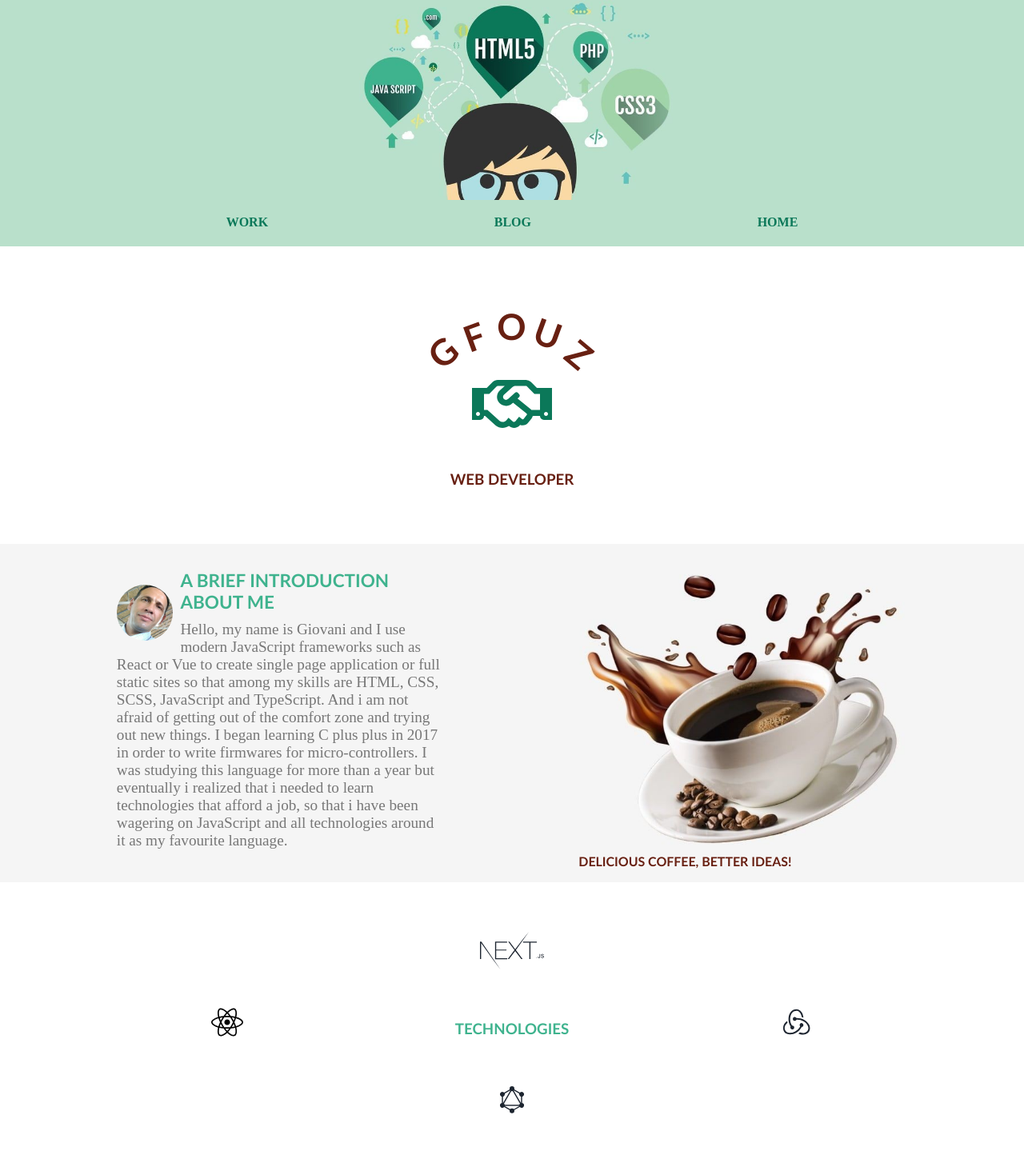
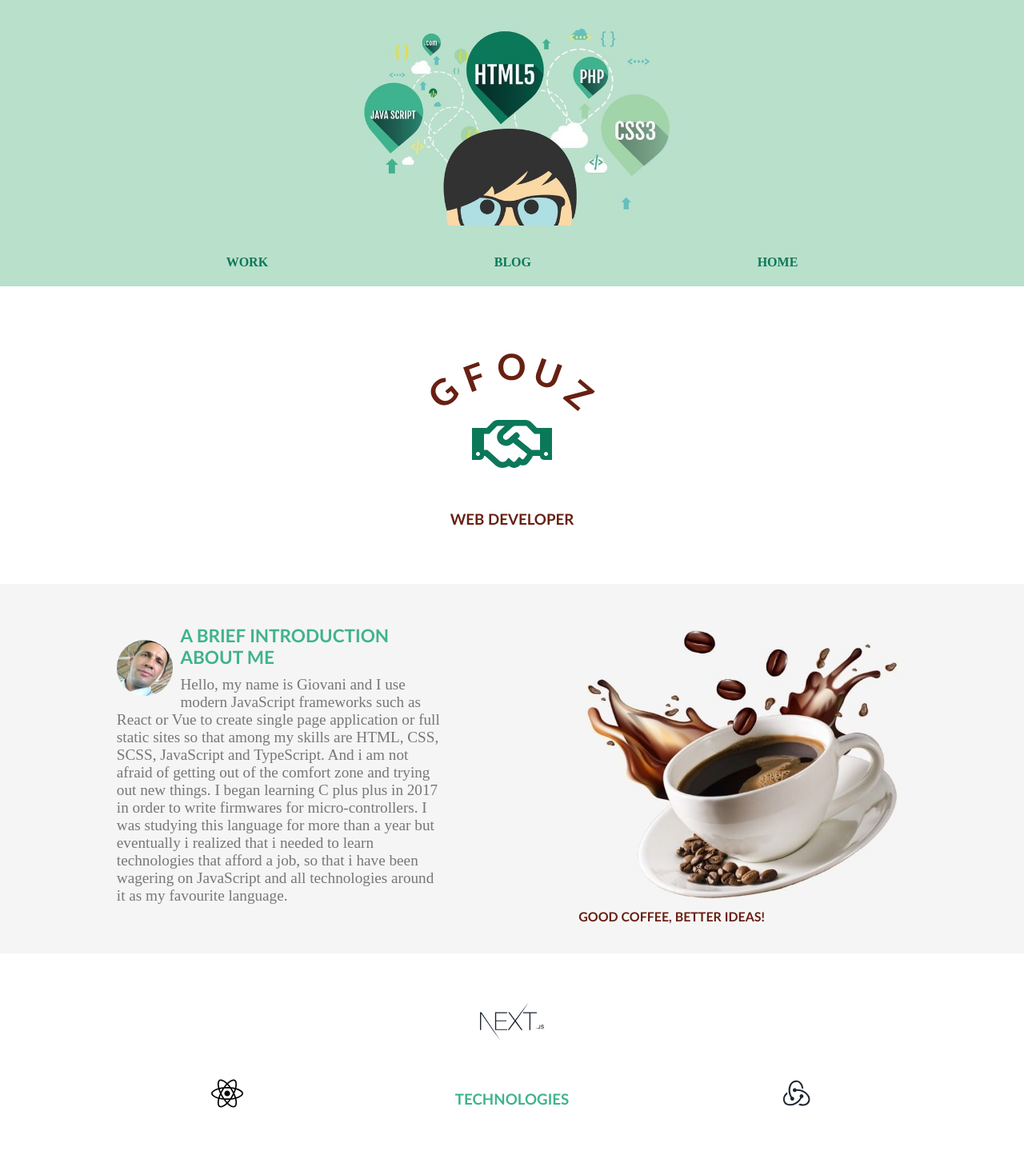
Before and after one commit to gfouz/react-workshop, a React (Vite) app: page /#/about in a window 1280 px wide. Shown: the top 1444 px of the page at 80% size. Built offline with nearby package versions, Linux system fonts and the light colour scheme.

Commit message:
adding some urls and links

```diff
--- a/src/components/contactme/icons.jsx
+++ b/src/components/contactme/icons.jsx
@@ -16,7 +16,7 @@ export const icons = [
     name:"telegram"
   },
   { icon: <FaEnvelope style={fa} />,
-    url: "https://github.com/gfouz",
+    url: "mailto:gfouz1975@gmail.com",
     name:"email"
   },
   {
--- a/src/components/github/Profile.jsx
+++ b/src/components/github/Profile.jsx
@@ -8,24 +8,36 @@ const Profile = () => {
     <>
      <ThemeProvider theme={logo}>
       <StyledProfile>
-        <figure>
-          <img src="./images/workImage.jpg" alt="workImage" />
+        <figure className="profile">
+          <img
+           className="article__image"
+           src="./images/workImage.jpg"
+           alt="workImage" />
+           <h3 className="profile__title">selft-taught</h3>
         </figure>
+        <Section className="theme3">
         <Article>
-        <Outlook>
-        <h4 className="outlook__topic">Mi perspectiva personal</h4>
-        <Myavatar>
+        <h4 className="article__topic">Why ReactJs?, just one reason!</h4>
+        <Avatar>
               <img
                 src="./images/giov.svg"
                 alt="giovani"
-                className="myavatar__frame"
+                className="avatar__frame"
               />
-        </Myavatar>
-        <p className="outlook__text">
+        </Avatar>
+        <p className="article__text">
            {outlook}
         </p>
-        </Outlook>
         </Article>
+        {/*this is article number two*/}
+        <Article>
+            <img
+                src="./images/profile2.jpg"
+                alt="giovani"
+                className="article__image"
+              />
+        </Article>
+        </Section>
       </StyledProfile>
     </ThemeProvider>
     </>
@@ -35,59 +47,78 @@ const Profile = () => {
 export default Profile;
 
 const StyledProfile = styled.div`
-     display: grid;
-     place-items: center;
-     margin: 2em 0 0 0;
+     margin: 0;
      figure {
      position: relative;
-     top: -2.1em;
      min-width: 100%;
      background-color: #cec8c8;
-       img {
+    }
+    .profile {
+      position: relative;
+    }
+    .profile__title {
+      position: absolute;
+      bottom: 20px;
+      left: 20px;
+      color: #ffffff;
+      text-transform: uppercase;
+      text-shadow: 1px 1px 5px #000000;
+    }
+    .article__image {
      max-width: 100%;
      height: auto;
     }
+    .theme3 {
+      background-color: #f5f0ed;
     }
 `;
-const Article = styled.article`
+const Section = styled.section`
      display: flex;
+     justify-content: space-evenly;
      flex-direction: column;
-     align-items: flex-start;
-     justify-content: center;
-     max-width: 700px;
+     align-items: space-evenly;
+     @media (min-width: 650px) {
+       flex-direction: row;
+     }
      color: ${({theme})=>theme.fontcolor};
      text-align: left;
      padding: 1em;
 `;
-const Outlook = styled.div`
-  .outlook__topic {
+const Article = styled.article`
+  padding: 1em 0;
+  margin: 1em 0;
+  max-width: 450px;
+  min-width: 320px;
+  @media (min-width: 850px) {
+    font-size: calc(0.4em + 1vw);
+  }
+  .article__topic {
         font-family: literata, Verdana, Times New Roman, calibri;
-        margin: 0.3em;
+        margin:0;
+        padding: 0 0 1em 0;
         text-align: center;
         color: #325c96;
         text-transform: uppercase;
      }
-  .outlook__image {
-        float: left;
-        width:60px;
-        margin:0 0.5em;
-     }
-  .outlook__text {
-        margin: 0.3em;
+  .article__text {
+        margin:0 0.1em;
+        padding: 0;
         font-family: calibri;
-        font-size: calc(0.7em + 1vw);
      }
 
+
 `;
-export const Myavatar = styled.div`
+
+export const Avatar = styled.div`
     border-radius: 50%;
     text-align: center;
     width: 70px;
     height: 70px;
-    margin: 1em 0.5em 0 1em;
+    padding:0.2em 0.5em 0 0;
+    margin: 0.5em 0 0 0;
     float: left;
 
-  .myavatar__frame {
+  .avatar__frame {
     border-radius: 50%;
     width: 100%;
     height: 100%;
--- a/src/components/github/Projects.jsx
+++ b/src/components/github/Projects.jsx
@@ -78,13 +78,21 @@ const StyledProject = styled.div`
   --yellow: #f9c035;
   --blue: #008DFF;
   --light: #999999;
+  background-color: #1A1819;
   .technology {
     display: flex;
-    padding: 2.5em 0;
     margin: 0;
     align-items: center;
     justify-content: center;
     background-color: #1A1819;
+
+    &__icon {
+      width: 40px;
+      margin: 1em;
+    }
+    &__icon--l {
+      width: 100px;
+    }
   }
   .l-flex {
     display: flex;
@@ -121,12 +129,6 @@ const StyledProject = styled.div`
   }
 
   .technology {
-    &__icon {
-      width: 40px;
-      margin: 1em;
-    }
-    &__icon--l {
-      width: 100px;
-    }
+
   }
 `;
--- a/src/components/github/constants.jsx
+++ b/src/components/github/constants.jsx
@@ -1,20 +1,12 @@
 
 
-export const outlook = `Sé que para gustos los colores, pero en mi caso he podido
-          comprobar las cosas muy buenas y grandes beneficios que ofrece React Js y su
-          ecosistema, esta tecnología me ha exigido aprender más acerca de
-          JavaScript y mejorar habilidades aunque otros frameworks
-          tambien cumplen ese propósito. Tesla, Netflix, Whatsapp,
-          PayPal, Uber, BBC, Airbnb, Dropbox, evidentemente Facebook e Instagram
-          y muchas otras, se han decidido por emplear React y estas empresas se
-          encuentran ahora en la cima del éxito de la industria de las
-          tecnologías, este éxito de React se debe a la eficiencia, rapidez y
-          código simplificado de esta ligera herramienta la cual ha
-          revolucionado con nuevas innovaciones la manera en que se crean las
-          interfaces de usuarios. Opino que tambien hay otras tecnologías de
-          gran importancia para ser incluidas, las tecnologías están en constante cambios
-          e innovaciones, asi que estoy entusiasmado al aprender más por ejemplo de Deno
-          junto a graphql y websockets las ventajas que nos ofrece para el back-end
-          ya que por ejemplo Deno permite el uso de TypeScript sin tener que instalar
-          dependencias aunado a otras ventajas relacionadas con seguridad informática.
+export const outlook = `Airbnb, Tesla, Tencent QQ, and Walmart are
+among the top brands that built their mobile apps using the React
+Native framework. React web framework, on the other hand, is currently
+being utilized by famous companies including Netflix, Paypal, NASA,
+BBC, Lyft, and New York Times to name just a few. The point is,
+since so many successful and Fortune 500 companies are using React &
+React Native, then React must be truly useful frontend and mobile app
+development framework. Still, doubt whether to use React or not?
+The answer is up to you.
 `;
--- a/src/components/logo/Logo.jsx
+++ b/src/components/logo/Logo.jsx
@@ -35,12 +35,13 @@ const Logo = () => {
 };
 export const StyledLogo = styled.div`
   background-color: #f0f0f0;
+  height: 370px;
   .l-logo {
     display: flex;
     flex-direction: column;
     justify-content: flex-start;
     align-items: center;
-    padding: 2.5em 0 0 0;
+    padding: 1em 0 1em 0;
   }
   .logo {
     position: relative;
--- a/src/routes/about/About.jsx
+++ b/src/routes/about/About.jsx
@@ -7,7 +7,7 @@ import Contact from "../../components/contactme/Contact";
 import SkillList from "./SkillsList";
 import {
   StyledAbout,
-  MainImage,
+  Banner,
   Section,
   Article,
   CurvedTitle,
@@ -25,9 +25,9 @@ const About = () => {
   return (
     <>
       <StyledAbout>
-        <MainImage>
+        <Banner>
           <img src="./images/about1.jpg" alt="clock" />
-        </MainImage>
+        </Banner>
         <Header
           height="60px"
           bg="#b9e0cb"
@@ -65,7 +65,7 @@ const About = () => {
               alt="laptop"
             />
             <h5 className="article__image-title">
-              delicious coffee, better ideas!
+              good coffee, better ideas!
             </h5>
           </Article>
         </Section>
@@ -101,8 +101,7 @@ const About = () => {
            <Contact
             height="40px"
             bgcolor="#ffffff80"
-
-            />
+        />
         </div>
 
         <Footer>
--- a/src/routes/about/about.styled.jsx
+++ b/src/routes/about/about.styled.jsx
@@ -1,6 +1,9 @@
 import styled from "styled-components";
 
 export const StyledAbout = styled.div`
+ @mixin red {
+  color: red;
+ }
   --base-red: #ce5041;
   --blue: #0476ca;
   margin: 0;
@@ -8,7 +11,7 @@ export const StyledAbout = styled.div`
   min-height: 100vh;
   display: grid;
   grid-template-columns: 1fr;
-  grid-template-rows: 250px 60px 370px auto auto auto 400px 70px;
+  grid-template-rows: 300px 60px 370px auto auto auto 400px 70px;
   .outstanding__icon {
     margin: 0 0 0 2em;
     float: left;
@@ -26,11 +29,12 @@ export const StyledAbout = styled.div`
     background-position: center;
   }
 `;
-export const MainImage = styled.div`
+export const Banner = styled.div`
   position: relative;
   background-color: #b9e0cb;
   min-width: 100%;
-  height: 250px;
+  height: 300px;
+  padding: 2em 0 0 0;
   color: #ffffff;
   img {
     max-width: 100%;
@@ -70,6 +74,7 @@ export const Article = styled.article`
   max-width: 450px;
   min-width: 350px;
   height: auto;
+  padding: 1em 0;
   font-size: calc(0.6em + 1vw);
   @media (min-width: 800px ) {
     flex: 1;
@@ -172,10 +177,10 @@ export const TechStack = styled.div`
 export const Footer = styled.footer`
   height: 70px;
   background-color: #ffffff;
-  color: #333333;
+  //color: #333333;
   text-align: center;
   line-height: 70px;
   font-family: literata;
   font-weight: bolder;
-
+   @include red;
 `;
--- a/src/routes/work/Work.jsx
+++ b/src/routes/work/Work.jsx
@@ -23,11 +23,6 @@ const Work = () => {
             <Profile />
             <div className="skills">
                  <div className="skills__item">
-                 <img className="skills__image"
-                 src="./images/w3c.jpg"
-                 alt="deno" />
-                 </div>
-                 <div className="skills__item">
                  <h4 className="skills__title">
                     Reality leaves a lot to the imagination.
                  </h4>
@@ -38,12 +33,17 @@ const Work = () => {
                    itself lies in our imagination. Schools, democracy,
                    military, architecture – everything which is real was
                    first conceived in the imagination.
-                   <strong>John Lennon</strong>
+                   <strong>-John Lennon</strong>
                  </p>
-                 <h4>MY-SKILLS:</h4>
-                 <p>
-                   HTML CSS SCSS JS TS REACTJS AND OTHER THINGS.
+                 <h4 className="skills__title">MY-SKILLS:</h4>
+                 <p className="skills__paragraph">
+                   HTML CSS SCSS JS TS REACTJS & ECOSYSTEM.
                  </p>
+                 </div>
+                 <div className="skills__item">
+                  <img className="skills__image"
+                  src="./images/w3c.jpg"
+                  alt="deno" />
                  </div>
             </div>
             <EmailMe />
@@ -63,19 +63,23 @@ export default Work;
 
 const StyledWork = styled.div`
   --blue: #008dff;
+  height: 100%;
   background-color: #f0f0f0;
   .l-grid {
     min-height: 100vh;
     grid-template-column: 1fr;
-    grid-template-rows: 100px 375px auto auto auto auto 70px;
+    grid-template-rows: 100px 370px auto auto auto 426px 70px;
   }
   .skills {
     border: 1px solid #f1f1f1;
-    margin: 0 auto;
+    margin: 3em auto;
     display: flex;
-    justify-content: space-evenly;
-    align-items: flex-start;
-    flex-wrap: wrap;
+    justify-content: center;
+    align-items: center;
+    flex-direction: column;
+    @media (min-width: 650px) {
+       flex-direction: row;
+     }
     max-width: 650px;
     font-family: calibri;
     background-color: #ffffff;
@@ -92,10 +96,15 @@ const StyledWork = styled.div`
   .skills__title {
     color: #444444;
     text-align: left;
+    margin:0 0.1em;
+    padding: 0 0.5em;
   }
   .skills__paragraph {
     color: #40638d;
     text-align: left;
+    margin:0 0.1em;
+    padding: 0 0.5em;
+    font-size: 12px;
   }
   .work__footer {
     height: 70px;
```
Also changed, not shown: src/routes/work/items.md (deleted, +0 -25 lines), public/images/profile2.jpg (added). Lines whose indentation alone changed are shown as unchanged.
